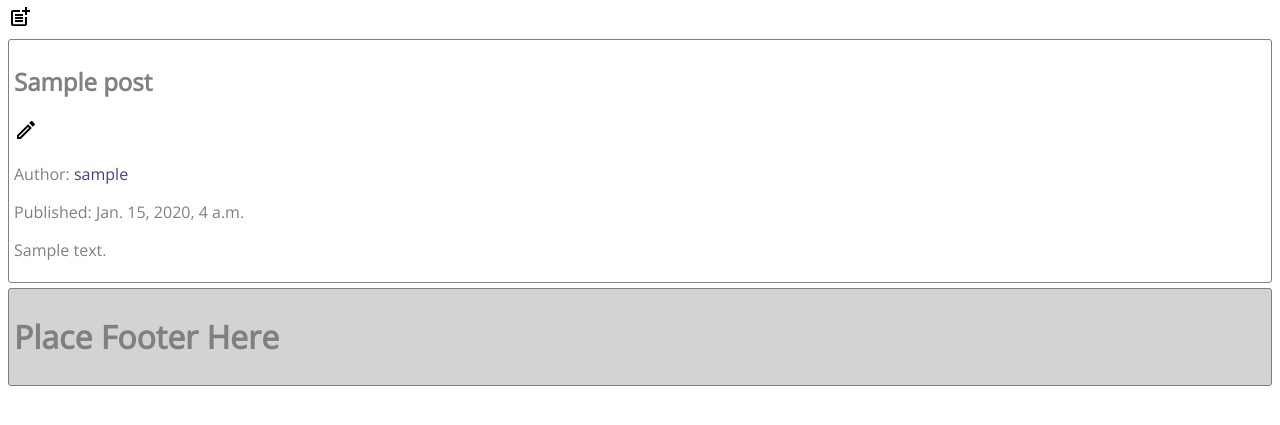
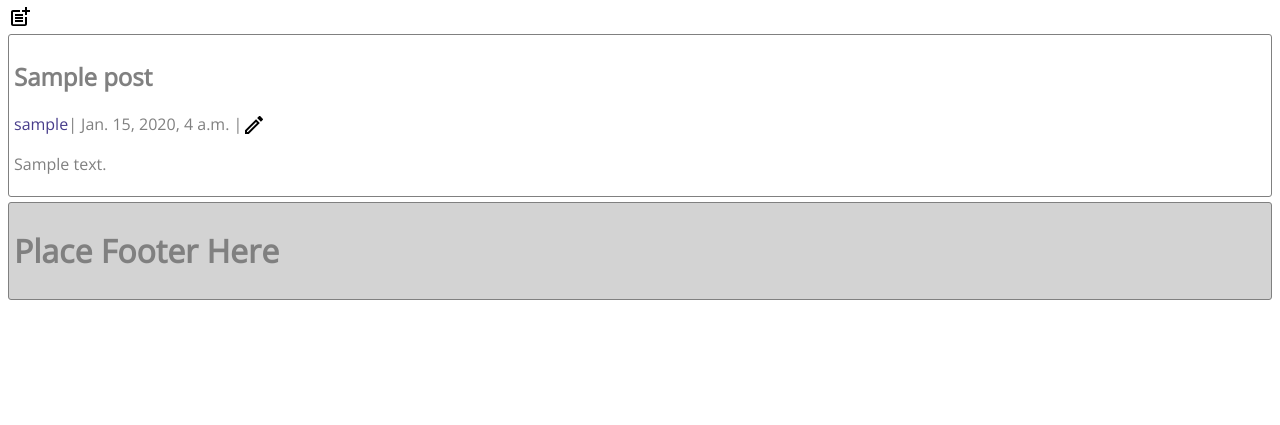
Before and after one commit to mattno5ss/my-first-blog, a Django app: page /post/1/ in a window 1280 px wide. Shown: the part 106-531 px from the top of the page. Run offline with Django 3.2, Linux system fonts and the light colour scheme; a user stored in the database is signed in; tables that the repository leaves empty hold one stand-in row (values such as "Sample post").

Commit message:
edit style

```diff
--- a/blog/static/css/blog.css
+++ b/blog/static/css/blog.css
@@ -22,11 +22,14 @@ header, footer {
     color: gray;
     border: 1px solid gray;
     border-radius: 3px;
-    margin-top: 5px;
     margin-bottom: 5px;
     padding: 5px;
 }
 
-form {
-    margin-bottom: 50x;
+form, .new-post-button {
+    margin-bottom: 5px;
 }
+
+.post-info, .edit-button {
+    display: flex;
+}
--- a/blog/templates/blog/post_detail.html
+++ b/blog/templates/blog/post_detail.html
@@ -3,17 +3,19 @@
 {% block content %}
     <article class="post">
         <h2>{{ post.title }}</h2>
-        {% if user.is_authenticated %}
-        <a href="{% url 'post_edit' pk=post.pk %}" class="edit-button" title="Edit Post">
-            {% include './icons/post_edit.svg' %}
-        </a>
-        {% endif %}
-        <p>Author: <a href="">{{post.author}}</a></p>
-        {% if post.published_date %}
-            <time class="date">
-                Published: {{ post.published_date }}
-            </time>
-        {% endif %}
+        <div class="post-info">
+            <a href="">{{post.author}}</a>
+
+            {% if post.published_date %}
+            <time class="date">| {{ post.published_date }} |</time>
+            {% endif %}
+
+            {% if user.is_authenticated %}
+            <a href="{% url 'post_edit' pk=post.pk %}" class="edit-button" title="Edit Post">
+                {% include './icons/post_edit.svg' %}
+            </a>
+            {% endif %}
+        </div>
         <p>{{ post.text|linebreaksbr }}</p>
     </article>
 {% endblock %}
--- a/blog/templates/blog/post_list.html
+++ b/blog/templates/blog/post_list.html
@@ -4,8 +4,8 @@
     {% for post in posts %}
     <article class="post">
         <h2><a href="{% url 'post_detail' pk=post.pk %}">{{post.title}}</a></h2>
-        <p>Author: <a href="">{{post.author}}</a></p>
-        <time>Published: {{post.published_date}}</time>
+        <a href="">{{post.author}}</a>
+        <time>| {{post.published_date}}</time>
         <p>{{post.text|linebreaksbr}}</p>
     </article>
     {% endfor %}
```
